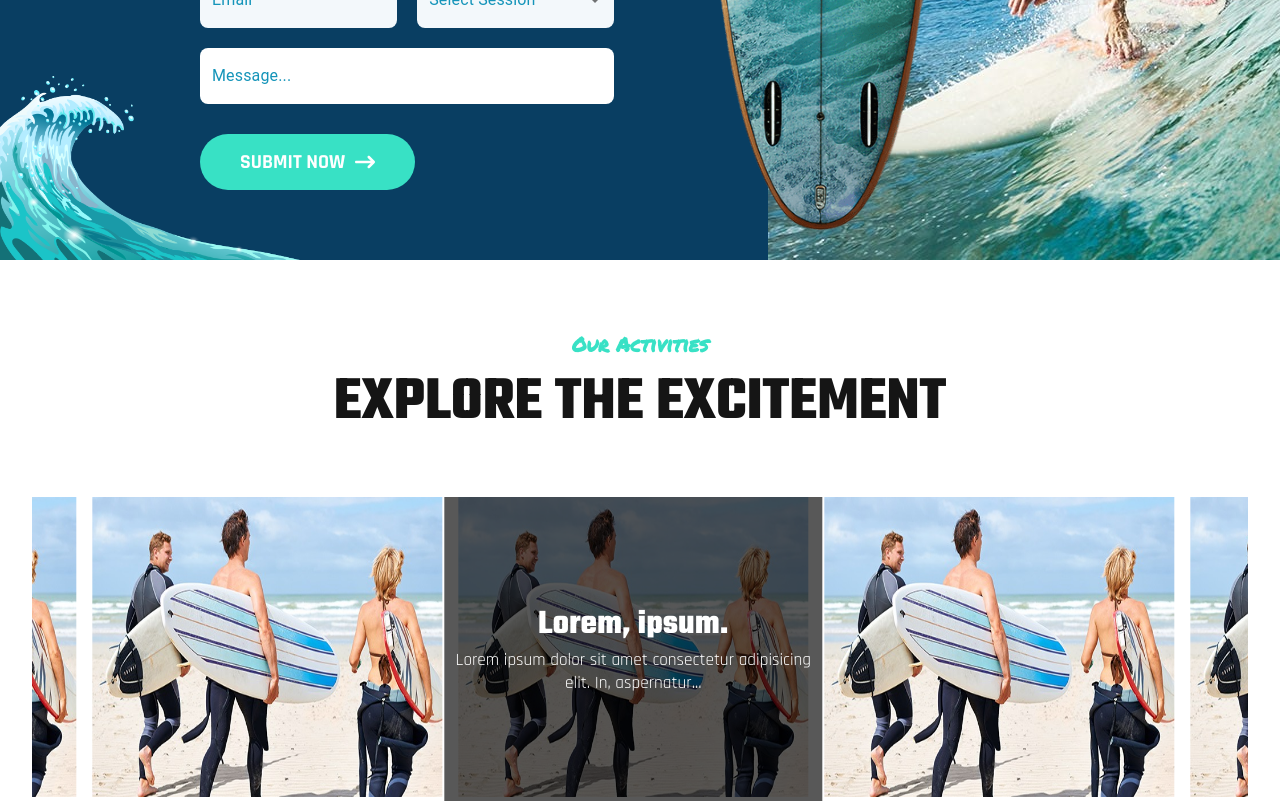
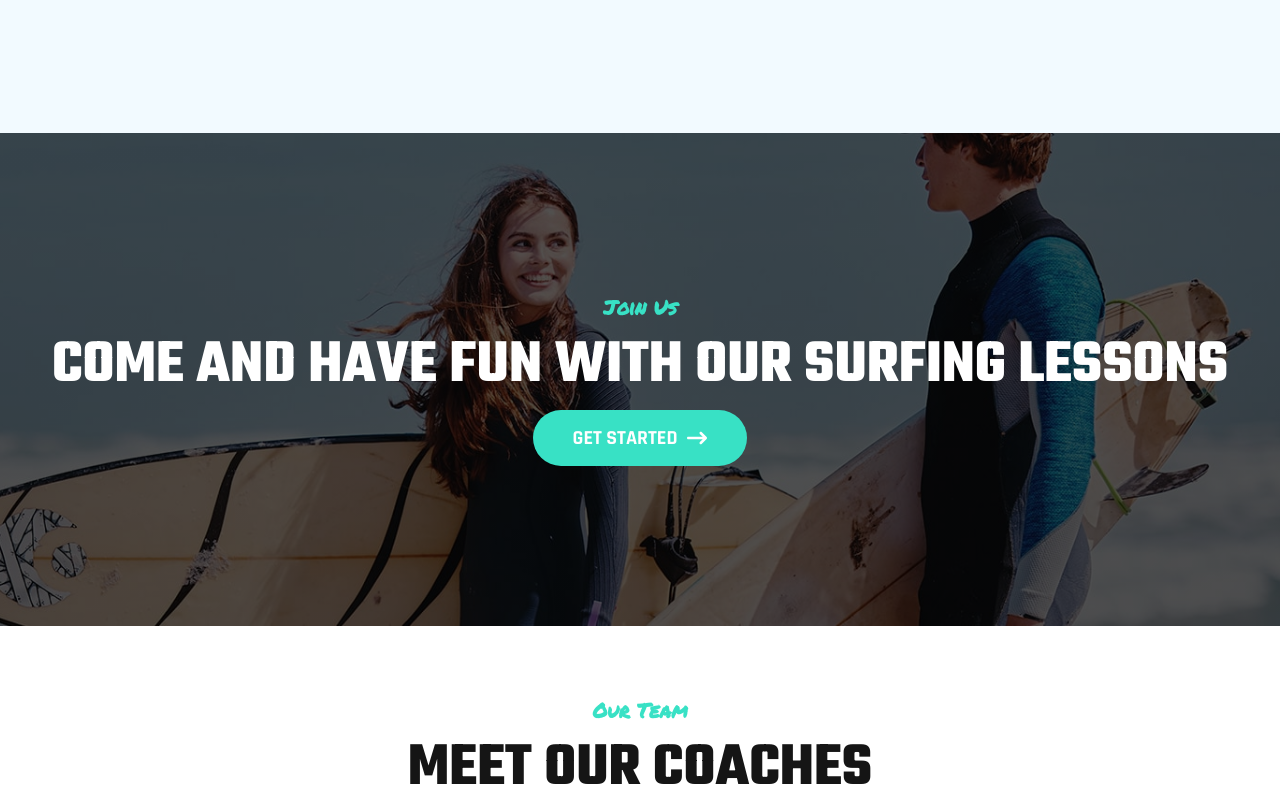
Before and after one commit to aman9549/combat, a React (Vite) app: page / in a window 1280 px wide. Shown: the part 2660-3463 px from the top of the page. Built offline with nearby package versions, Linux system fonts and the light colour scheme.

Commit message:
created some more section responise

```diff
--- a/src/App.jsx
+++ b/src/App.jsx
@@ -17,8 +17,8 @@ const App = () => {
    <Hero />
    <Aboutus />
    <OurServices />
-   <RegisterSection />
-   <OurActivities />
+   {/* <RegisterSection />
+   <OurActivities /> */}
    <Statistics />
    <JoinUs />
    <OurTeam />
--- a/src/component/ourActivities/OurActivities.jsx
+++ b/src/component/ourActivities/OurActivities.jsx
@@ -3,60 +3,80 @@ import Sections from '../../utilities/sections/Sections';
 import Slider from "react-slick";
 import "slick-carousel/slick/slick.css";
 import "slick-carousel/slick/slick-theme.css";
+import OurServiceCard from '../../utilities/ourServiceCard/OurServiceCard';
 import ActivityCard from '../../utilities/activityCard/ActivityCard';
 
 const OurActivities = () => {
-  const settings = {
+
+    var settings = {
        className: "center",
       centerMode: true,
       infinite: true,
       centerPadding: "60px",
       slidesToShow: 3,
       speed: 500,
-    dots: true,
-    autoplay: true,
-    autoplaySpeed: 2000,
+      dots:true,
+      gap:"60px",
+      autoplay:true,
     responsive: [
       {
         breakpoint: 1024,
         settings: {
-          centerPadding: "40px",
-          slidesToShow: 2,
-        },
+          slidesToShow: 3,
+          slidesToScroll: 3,
+          infinite: true,
+          dots: true
+        }
       },
       {
-        breakpoint: 768,
+        breakpoint: 600,
         settings: {
-          centerPadding: "20px",
-          slidesToShow: 1,
-        },
+          slidesToShow: 2,
+          slidesToScroll: 2,
+          initialSlide: 2
+        }
       },
       {
         breakpoint: 480,
         settings: {
-          centerPadding: "0px",
           slidesToShow: 1,
-          dots: false,
-        },
-      },
-    ],
+          slidesToScroll: 1
+        }
+      }
+    ]
   };
 
   return (
     <div className="our-activities">
       <Sections
-        mainHeading="Our Activities"
-        subHeading="Explore the excitement"
+        mainHeading={"Our Activities"}
+        subHeading={"Explore the excitement"}
         content={
+          <>
          <div className="slider-container">
       <Slider {...settings}>
-              {[...Array(6)].map((_, index) => (
-                <div key={index}>
+        <div>
           <ActivityCard />
         </div>
-              ))}
+        <div>
+           <ActivityCard />
+        </div>
+        <div>
+           <ActivityCard />
+
+        </div>
+        <div>
+           <ActivityCard />
+        </div>
+        <div>
+           <ActivityCard />
+        </div>
+        <div>
+         <ActivityCard />
+        </div>
       </Slider>
     </div>
+          </>
         }
       />
     </div>
--- a/src/component/ourActivities/ourActivities.css
+++ b/src/component/ourActivities/ourActivities.css
@@ -19,7 +19,7 @@
 .center .slick-center .activity-card .activity-text{
 
     visibility: initial;
-    -ms-transform: scale(1.08);
-    transform: scale(1.08)
+    -ms-transform: scale(1);
+    transform: scale(1)
 
 }
```
Lines whose indentation alone changed are shown as unchanged.
